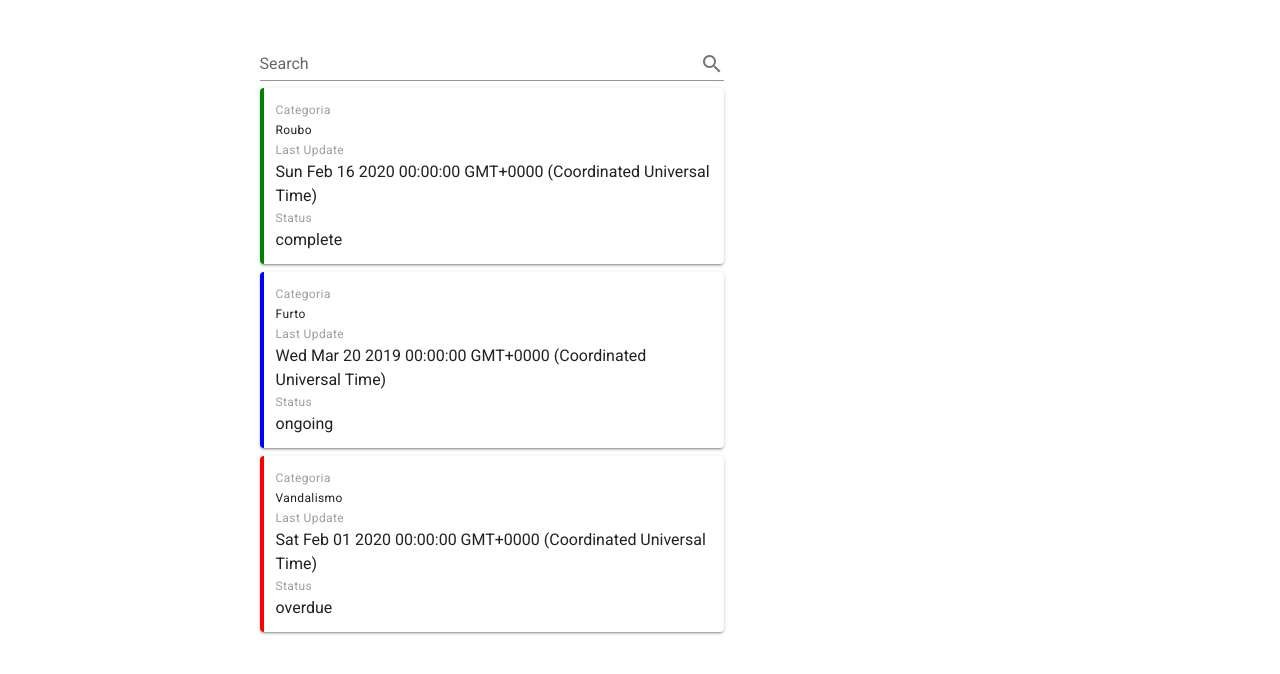
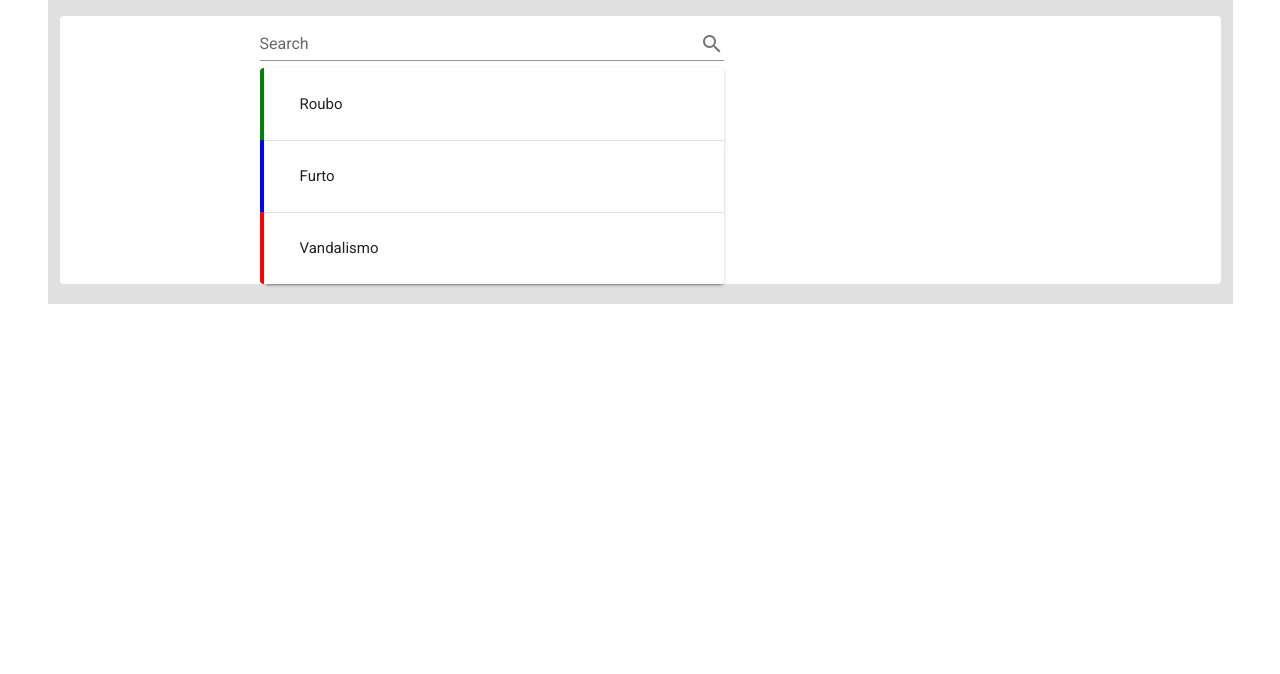
Before and after one commit to biahyonce/Learning, a Vue app in the folder Vue/vuetify/: page /customTable in a window 1280 px wide. Shown: the top 674 px of the page. Built offline with nearby package versions, Linux system fonts and the light colour scheme.

Commit message:
Vue.js: Custom Table with Expansion Panels (Vuetify)

```diff
--- a/Vue/vuetify/src/views/CustomTable.vue
+++ b/Vue/vuetify/src/views/CustomTable.vue
@@ -1,6 +1,6 @@
 <template>
     <div class="dashboard">
-        <v-container class="my-5">
+        <v-container class="grey lighten-2">
             <v-card flat>
                 <v-text-field
                         v-model="search"
@@ -11,15 +11,18 @@
                         class="card-item"
                 ></v-text-field>
 
-                <v-card
-                    class="card-item"
+                <v-expansion-panels class="expansion-panel">
+                    <v-expansion-panel
                         v-for="incident in filteredIncidents"
                         :key="incident"
+                        :class="`pa-3 incident ${incident.status}`"
                     >
-                    <v-layout column wrap :class="`pa-3 incident ${incident.status}`">
+                        <v-expansion-panel-header expand-icon="">{{incident.category}}</v-expansion-panel-header>
+                        <v-expansion-panel-content>
+                            <v-layout column wrap>
                                 <v-flex xs12 md6 clas>
                                     <div class="caption grey--text">Categoria</div>
-                            <div class="caption">{{incident.category}}</div>
+                                    <div>{{incident.category}}</div>
                                 </v-flex>
 
                                 <v-flex xs6 sm4 md2>
@@ -32,9 +35,10 @@
                                     <div>{{incident.status}}</div>
                                 </v-flex>
                             </v-layout>
+                        </v-expansion-panel-content>
 
-
-                </v-card>
+                    </v-expansion-panel>
+                </v-expansion-panels>
             </v-card>
         </v-container>
     </div>
@@ -80,6 +84,12 @@ export default {
 </script>
 
 <style scoped>
+    .expansion-panel {
+        width: 40%;
+        margin-bottom: 8px;
+        margin-left: 200px;
+    }
+
     .card-item {
         margin-bottom: 8px;
         margin-left: 200px;
```
Lines whose indentation alone changed are shown as unchanged.
